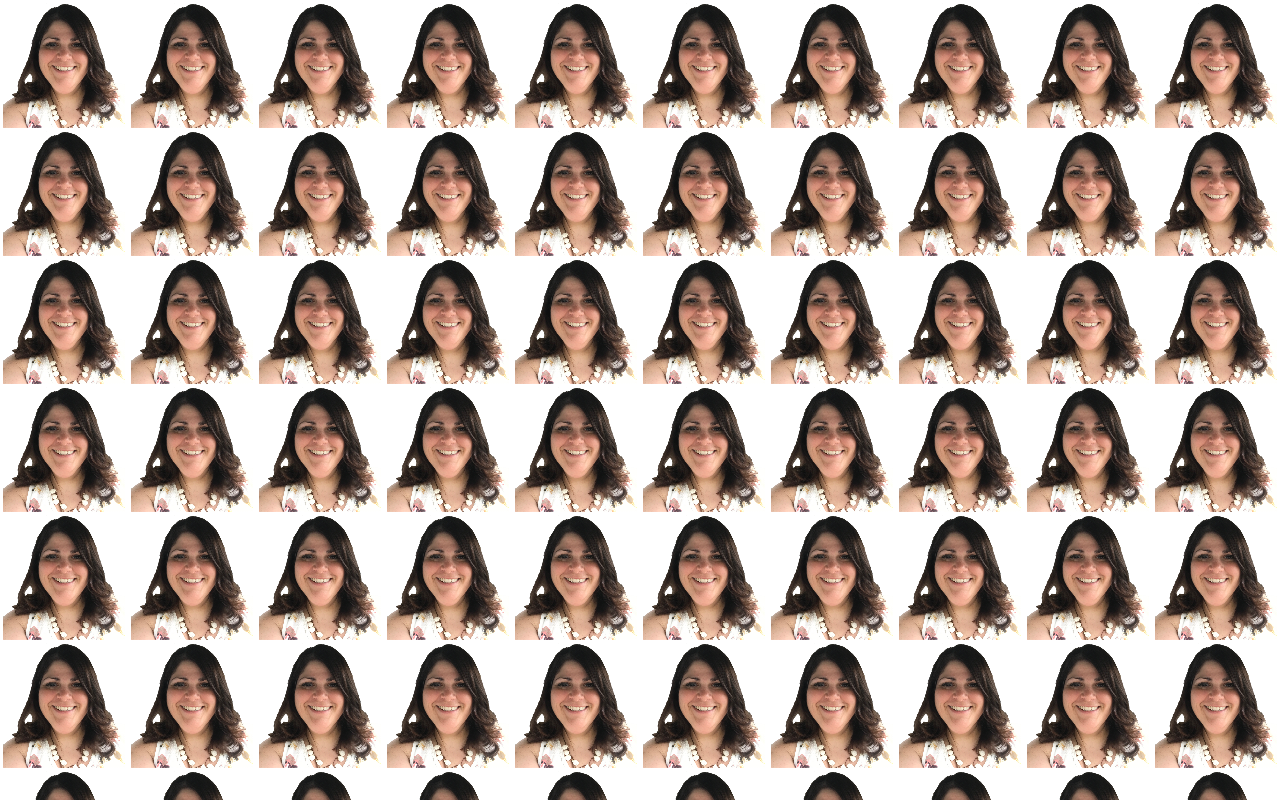
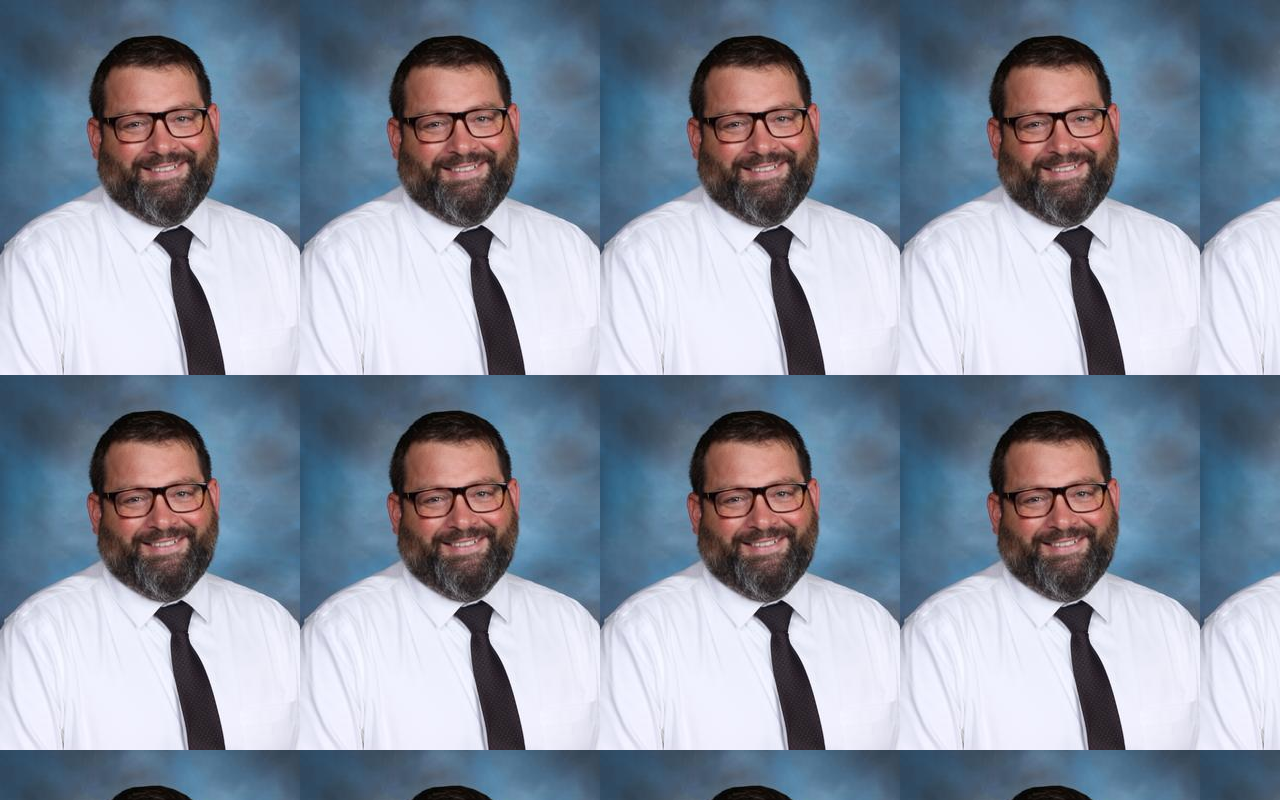
Before and after one commit to NimbleValley/viruschain, a plain HTML site: page index.html in a window 1280 px wide. Drawn offline with Linux system fonts and the light colour scheme.

Commit message:
Add files via upload

```diff
--- a/index.html
+++ b/index.html
@@ -8,7 +8,7 @@
     <link rel="stylesheet" href="styles.css">
 </head>
 <body>
-
+    <div id="background"></div>
 </body>
 <script src="index.js"></script>
 </html>
--- a/index.js
+++ b/index.js
@@ -1,3 +1,10 @@
 const windowFeatures = "left=100,top=100,width=320,height=520";
+const background = document.getElementById("background");
 
-window.open(document.URL, '_blank', `location=yes,left=${Math.random() * 500},top=${Math.random() * 500},height=570,width=520,scrollbars=yes,status=yes`);
+var images = ["inspo.jpg", "CAPTAINE_MATTHEW.jpg", "faculty2088_small_2.jfif"]
+
+background.style.backgroundImage = `url(${images[Math.floor(Math.random() * images.length)]})`;
+
+for (var i = 0; i < 2; i++) {
+    window.open(document.URL, '_blank', `location=yes,left=${Math.random() * 500},top=${Math.random() * 500},height=570,width=520,scrollbars=yes,status=yes`);
+}
--- a/styles.css
+++ b/styles.css
@@ -1,3 +1,12 @@
 html, body {
-    background-image: url("inspo.jpg");
+    margin: 0;
+    overflow: hidden;
 }
+
+#background {
+    position: absolute;
+    width: 100vw;
+    height: 100vh;
+    left: 0;
+    top: 0;
+}
```
Also changed, not shown: CAPTAINE_MATTHEW.JPG (added), faculty2088_small_2.jfif (added).
